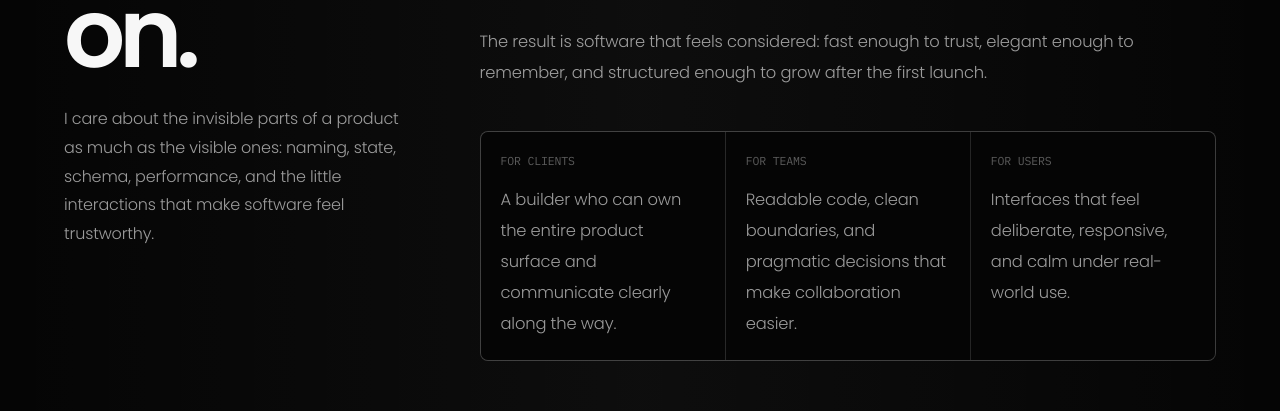
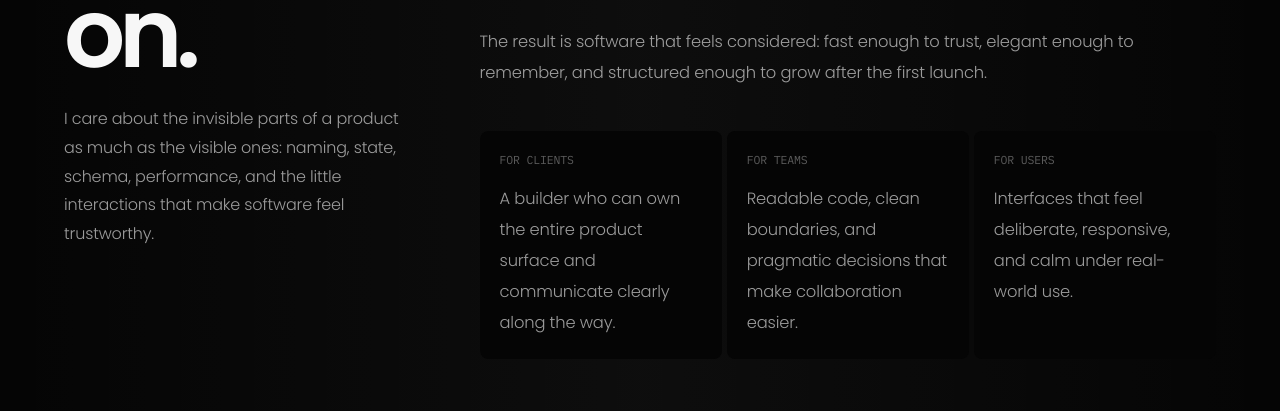
Before and after one commit to jeetendrapatel5/portfolio, a Next.js app: page / in a window 1280 px wide. Shown: the part 1768-2179 px from the top of the page. Built offline with nearby package versions, Linux system fonts and the light colour scheme.

Commit message:
about and method section touchup

```diff
--- a/app/globals.css
+++ b/app/globals.css
@@ -905,7 +905,6 @@ svg {
 }
 
 
-
 .section-title {
   margin: 0;
   color: var(--white);
@@ -951,15 +950,14 @@ svg {
 
 .proof-grid {
   display: grid;
-  gap: 1px;
+  gap: 5px;
   overflow: hidden;
   margin-top: 1.25rem;
-  border: 1px solid var(--line);
   border-radius: 8px;
-  background: var(--line);
 }
 
 .proof-item {
+  border-radius: 8px;
   min-height: 8rem;
   padding: 1.25rem;
   background: var(--black);
@@ -1421,18 +1419,17 @@ svg {
 
 .method-list {
   display: grid;
-  gap: 1px;
+  gap: 5px;
   overflow: hidden;
   margin-top: 3rem;
-  border: 1px solid var(--line);
   border-radius: 8px;
-  background: var(--line);
 }
 
 .method-item {
   display: grid;
   gap: 1rem;
   min-height: 12rem;
+  border-radius: 8px;
   padding: 1.25rem;
   background: var(--black);
   transition: transform 0.45s var(--ease-out), background 0.45s var(--ease-out);
```
